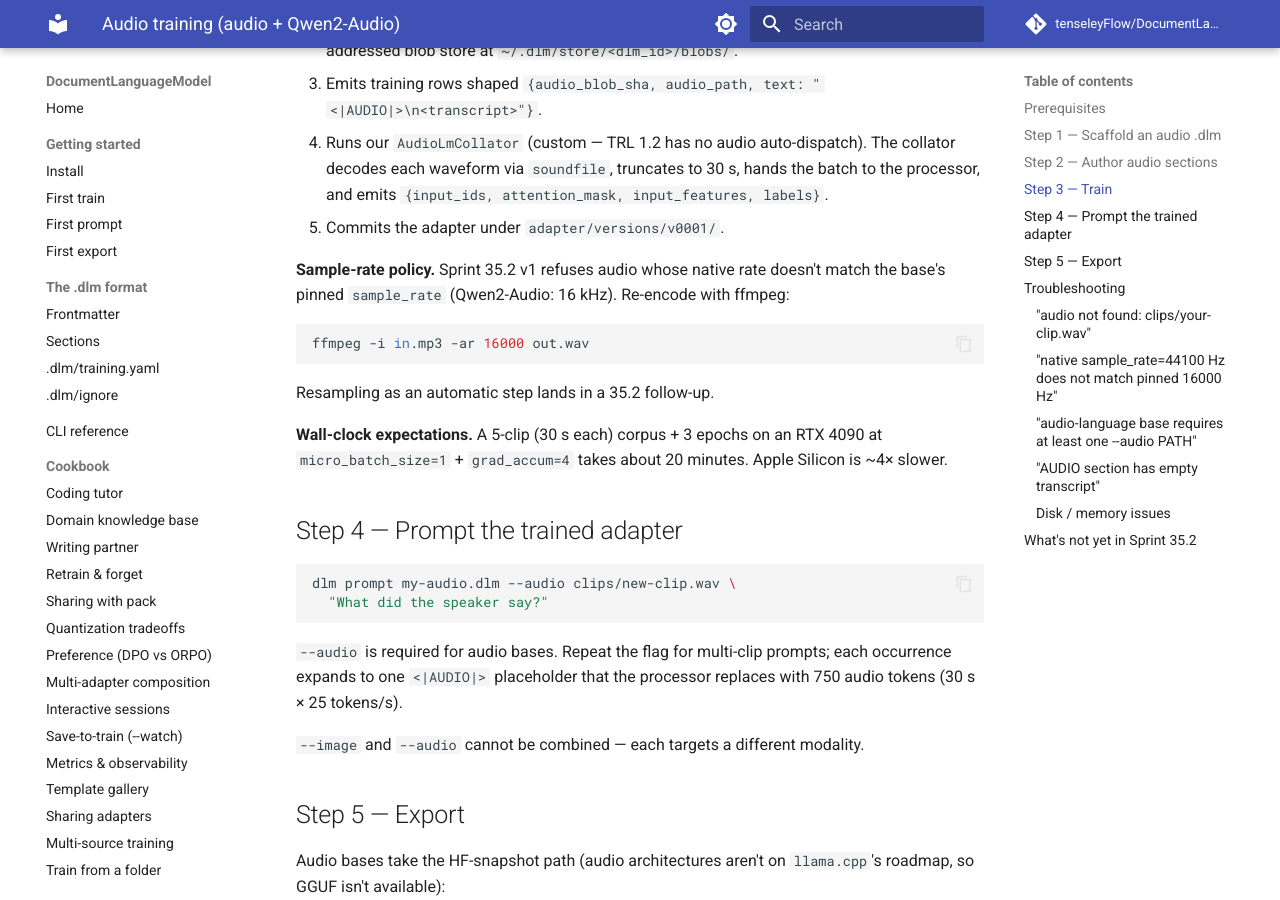
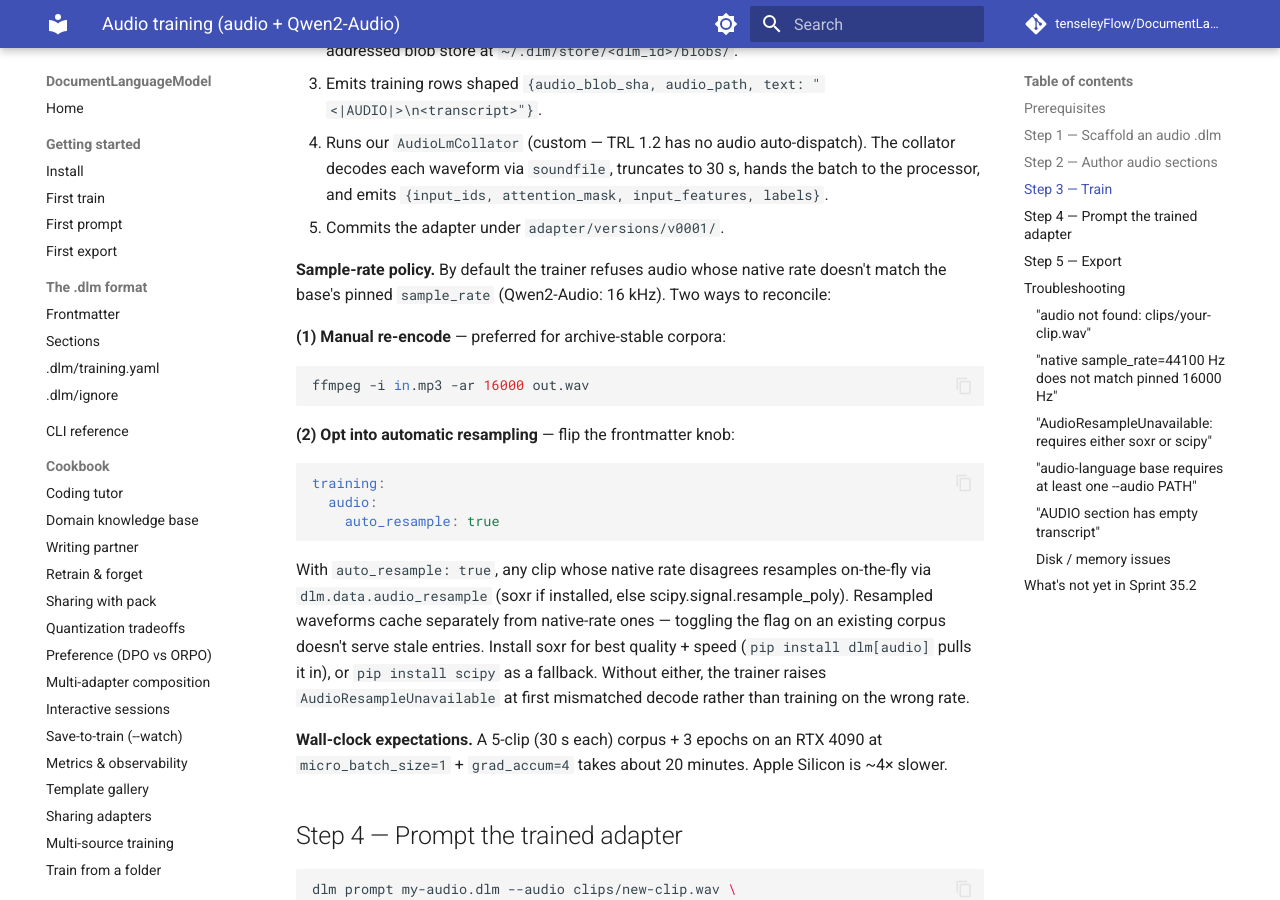
Before and after one commit to tenseleyFlow/DocumentLanguageModel, an MkDocs documentation site: the page built from docs/cookbook/audio-training.md, in a window 1280 px wide and 900 px high, scrolled down 1842 px. Built offline with MkDocs 1.6.1 and Material for MkDocs 9.7.7, drawn with Linux system fonts in a browser that asks for light colours; comment, search, counter and statistics services are not loaded; some of the changed text lies outside the part shown.

Commit message:
docs(audio): document training.audio.auto_resample opt-in
Cookbook names the flag as the first-class alternative to manual
ffmpeg -ar, explains the install hint for soxr vs scipy fallback,
and flags the new AudioResampleUnavailable failure mode in
troubleshooting. Frontmatter reference adds a new training.audio
subsection with the full field table.

````diff
--- a/docs/cookbook/audio-training.md
+++ b/docs/cookbook/audio-training.md
@@ -94,15 +94,33 @@
    and emits `{input_ids, attention_mask, input_features, labels}`.
 5. Commits the adapter under `adapter/versions/v0001/`.
 
-**Sample-rate policy.** Sprint 35.2 v1 refuses audio whose native
-rate doesn't match the base's pinned `sample_rate` (Qwen2-Audio:
-16 kHz). Re-encode with ffmpeg:
+**Sample-rate policy.** By default the trainer refuses audio whose
+native rate doesn't match the base's pinned `sample_rate`
+(Qwen2-Audio: 16 kHz). Two ways to reconcile:
+
+**(1) Manual re-encode** — preferred for archive-stable corpora:
 
 ```bash
 ffmpeg -i in.mp3 -ar 16000 out.wav
 ```
 
-Resampling as an automatic step lands in a 35.2 follow-up.
+**(2) Opt into automatic resampling** — flip the frontmatter knob:
+
+```yaml
+training:
+  audio:
+    auto_resample: true
+```
+
+With `auto_resample: true`, any clip whose native rate disagrees
+resamples on-the-fly via `dlm.data.audio_resample` (soxr if
+installed, else scipy.signal.resample_poly). Resampled waveforms
+cache separately from native-rate ones — toggling the flag on an
+existing corpus doesn't serve stale entries. Install soxr for best
+quality + speed (`pip install dlm[audio]` pulls it in), or
+`pip install scipy` as a fallback. Without either, the trainer
+raises `AudioResampleUnavailable` at first mismatched decode
+rather than training on the wrong rate.
 
 **Wall-clock expectations.** A 5-clip (30 s each) corpus + 3 epochs
 on an RTX 4090 at `micro_batch_size=1` + `grad_accum=4` takes about
@@ -166,11 +184,22 @@
 ### "native sample_rate=44100 Hz does not match pinned 16000 Hz"
 
 Your clip is at 44.1 kHz (CD rate) but Qwen2-Audio expects 16 kHz.
-Re-encode:
+Either re-encode manually:
 
 ```bash
 ffmpeg -i in.wav -ar 16000 out.wav
 ```
+
+Or opt into on-the-fly resampling by setting
+`training.audio.auto_resample: true` in the frontmatter. The error
+message from the trainer now names this knob directly.
+
+### "AudioResampleUnavailable: requires either soxr or scipy"
+
+You set `auto_resample: true` but neither resampler is importable.
+Install one: `pip install soxr` (recommended, ships with the
+`dlm[audio]` extra) or `pip install scipy` as a pure-Python
+fallback.
 
 ### "audio-language base requires at least one --audio PATH"
 
@@ -193,9 +222,11 @@
 
 ## What's not yet in Sprint 35.2
 
-- **Resampling.** v1 refuses sample-rate mismatches. Automatic
-  resampling (probably via `soxr` or the HF feature extractor's own
-  support) lands in a follow-up.
+- **Resampling.** ~~v1 refuses sample-rate mismatches.~~ Opt-in
+  automatic resampling via `training.audio.auto_resample: true`
+  landed as a deferred-item follow-up (soxr preferred,
+  scipy.signal.resample_poly fallback). Defaults to off so the
+  refuse-on-mismatch contract stays backward-compatible.
 - **MP3 support.** `soundfile` needs libsndfile ≥ 1.1 for MP3;
   we lock to `.wav` / `.flac` / `.ogg` in v1 to avoid shipping a
   libsndfile hard-pin.
````
Also changed, not shown: docs/format/frontmatter.md (+15 -0 lines).
